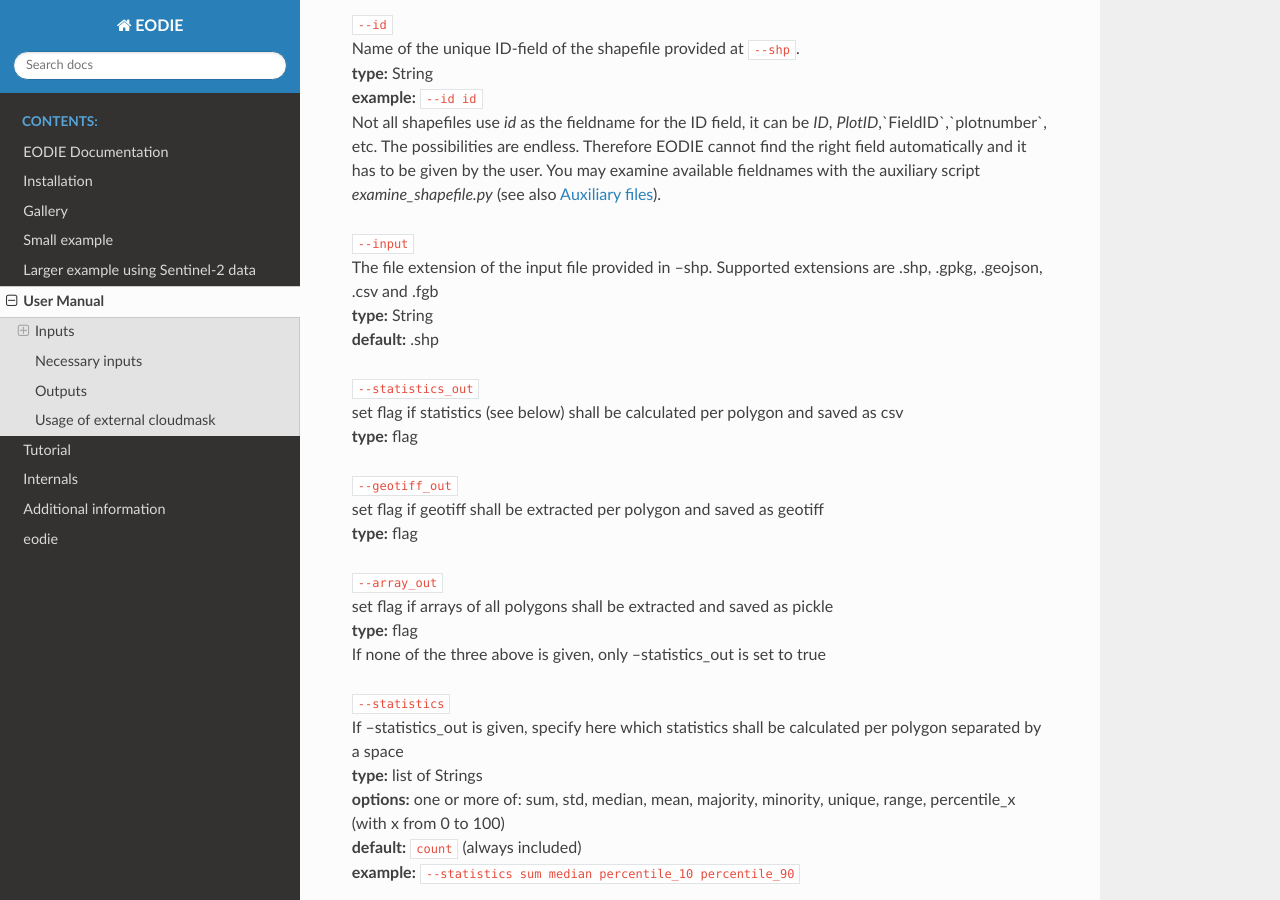
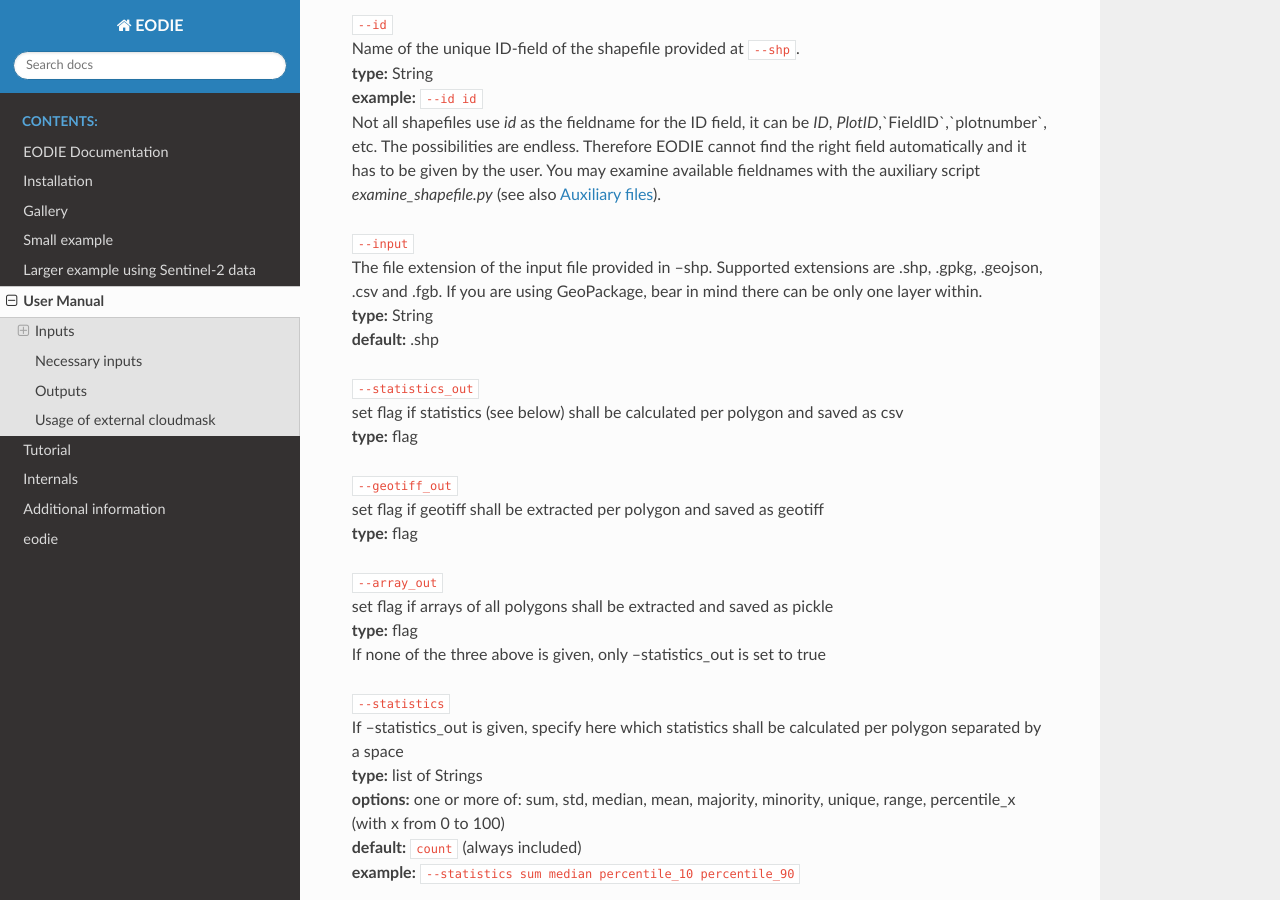
Before and after one commit to samumantha/EODIE, a Sphinx documentation site: the page built from docs/Use.rst, in a window 1280 px wide and 900 px high, scrolled down 1438 px. Built offline with Sphinx 7.4.7 and the Read the Docs theme 2.0.0, drawn with Linux system fonts in a browser that asks for light colours.

Commit message:
Added a reminder to have only one layer in geopackage

```diff
--- a/docs/Use.rst
+++ b/docs/Use.rst
@@ -49,7 +49,7 @@
 | Not all shapefiles use `id` as the fieldname for the ID field, it can be `ID`, `PlotID`,`FieldID`,`plotnumber`, etc. The possibilities are endless. Therefore EODIE cannot find the right field automatically and it has to be given by the user. You may examine available fieldnames with the auxiliary script `examine_shapefile.py` (see also :ref:`auxfiles`).
 
 | ``--input``
-| The file extension of the input file provided in --shp. Supported extensions are .shp, .gpkg, .geojson, .csv and .fgb
+| The file extension of the input file provided in --shp. Supported extensions are .shp, .gpkg, .geojson, .csv and .fgb. If you are using GeoPackage, bear in mind there can be only one layer within.
 | **type:** String
 | **default:** .shp
 
```
